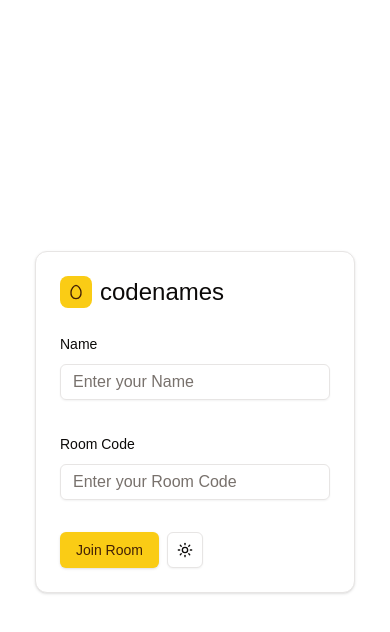
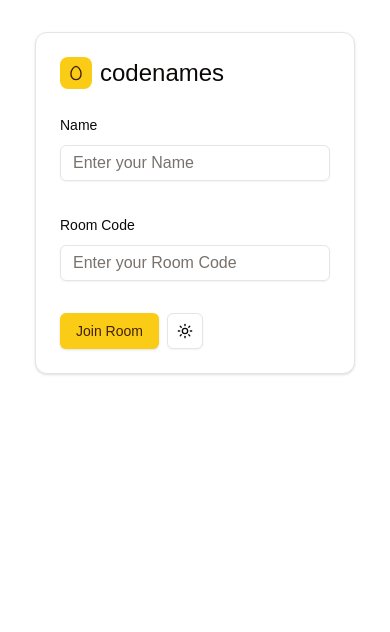
Before and after one commit to marlanperumal/codenames, a Next.js app: page / in a window 390 px wide. Shown: the top 632 px of the page. Built offline with nearby package versions, Linux system fonts and the light colour scheme.

Commit message:
Stuck Home form to top and gave padding on mobile

```diff
--- a/app/page.tsx
+++ b/app/page.tsx
@@ -4,7 +4,7 @@ import { HomeForm } from "@/app/home-form";
 
 export default function Home() {
   return (
-    <div className="flex h-screen w-full items-center justify-center px-4">
+    <div className="flex h-screen w-full items-start pt-8 lg:pt-0 lg:items-center justify-center px-4">
       <Card className="w-full max-w-xs">
         <CardHeader>
           <Logo />
```
